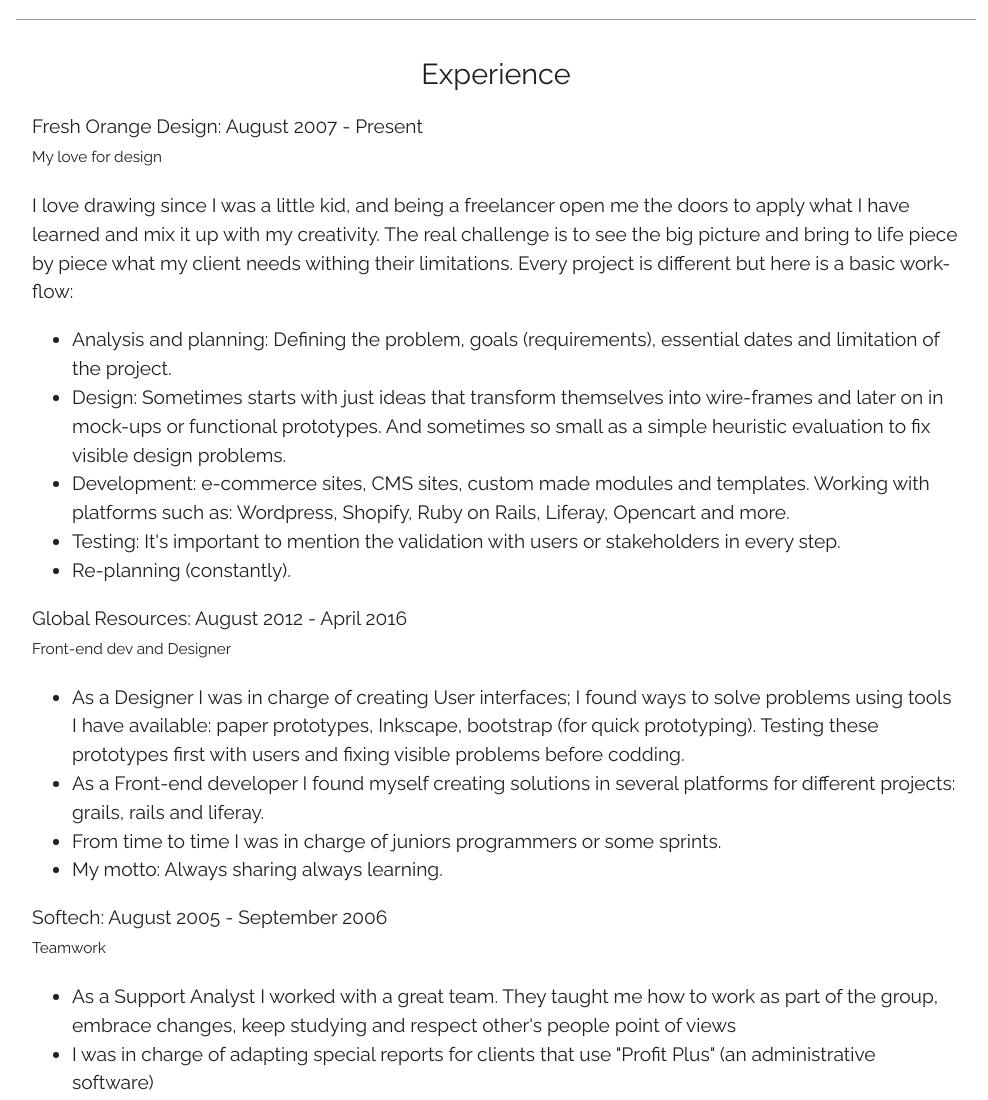
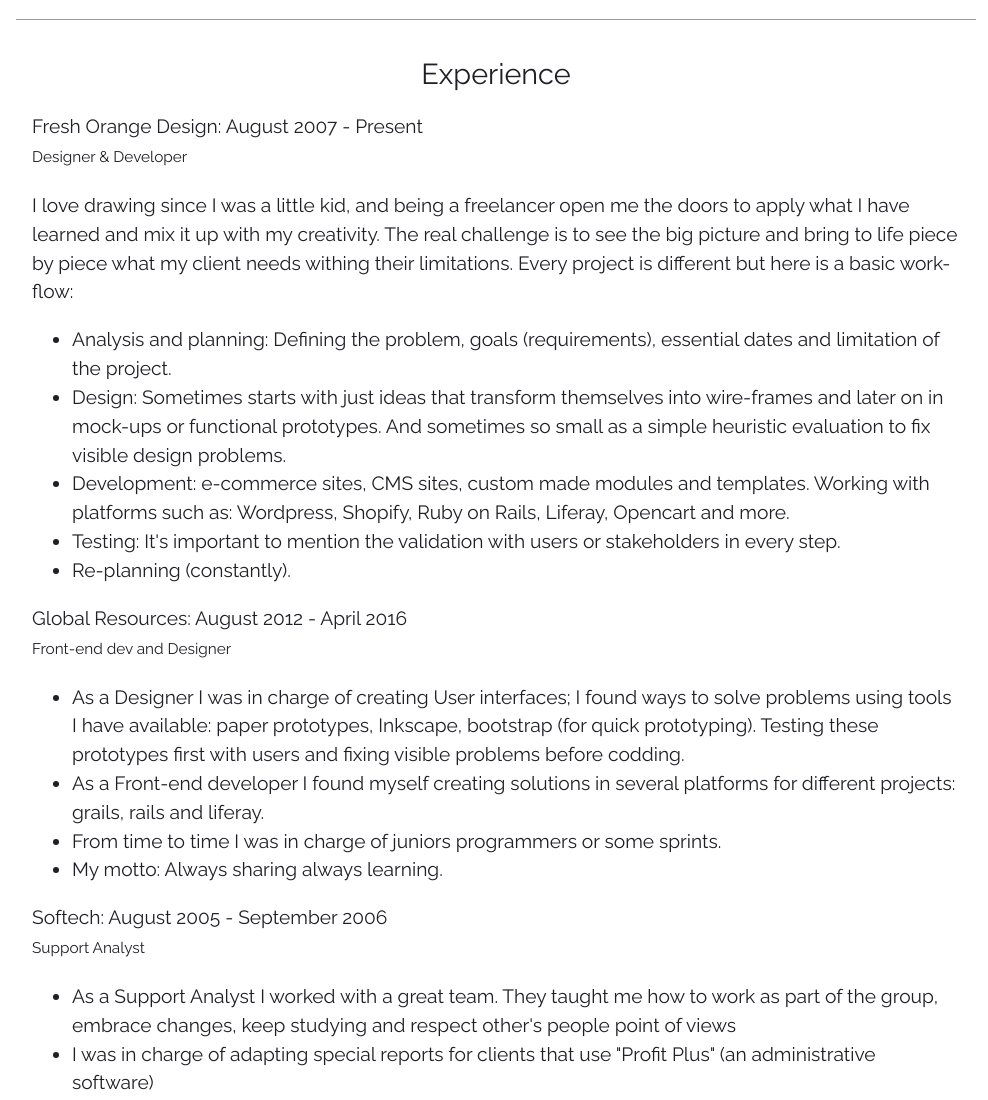
Before and after one commit to m0000g/clean_cv, a plain HTML site: page index.html in a window 1280 px wide. Shown: the part 1331-2431 px from the top of the page, without its empty margins (144-1132 px from the left). Drawn offline with Linux system fonts and the light colour scheme.

Commit message:
Updated positions in each XP item

```diff
--- a/index.html
+++ b/index.html
@@ -70,7 +70,7 @@
             <h2 class="center">Experience</h2>
             <div>
                 <div>Fresh Orange Design: August 2007 - Present</div>
-                <small>My love for design</small>
+                <small>Designer & Developer</small>
                 <p>I love drawing since I was a little kid, and being a freelancer open me the doors to apply what I have learned and mix it up with my creativity. The real challenge is to see the big picture and bring to life piece by piece what my client needs withing their limitations. Every project is different but here is a basic work-flow:</p>
                 <div>
                     <ul>
@@ -94,7 +94,7 @@
             </div>
             <div>
                 <div>Softech: August 2005 - September 2006</div>
-                <small>Teamwork</small>
+                <small>Support Analyst</small>
                 <ul>
                     <li>As a Support Analyst I worked with a great team. They taught me how to work as part of the group, embrace changes, keep studying and respect other's people point of views</li>
                     <li>I was in charge of adapting special reports for clients that use "Profit Plus" (an administrative software)</li>
```
